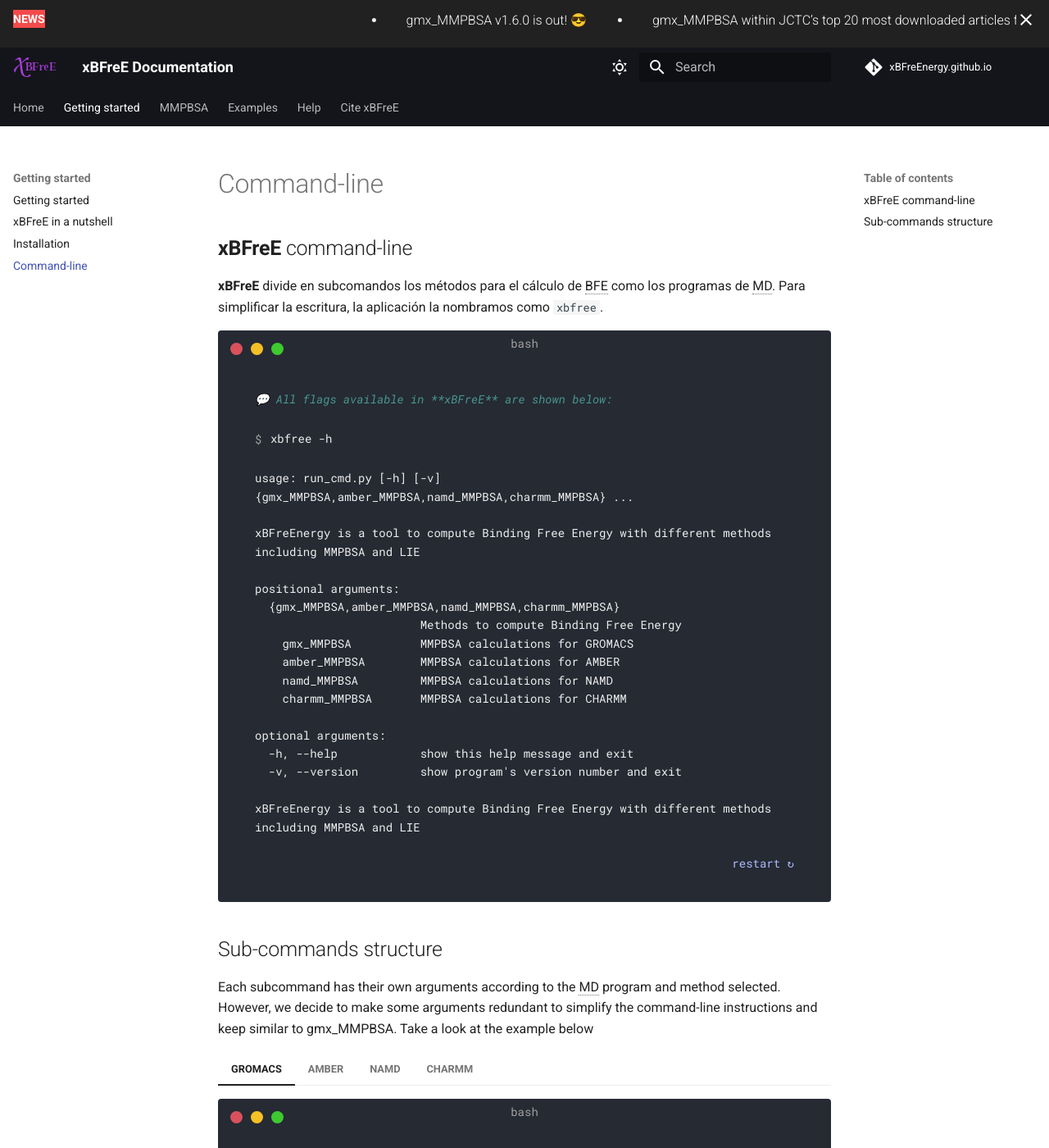
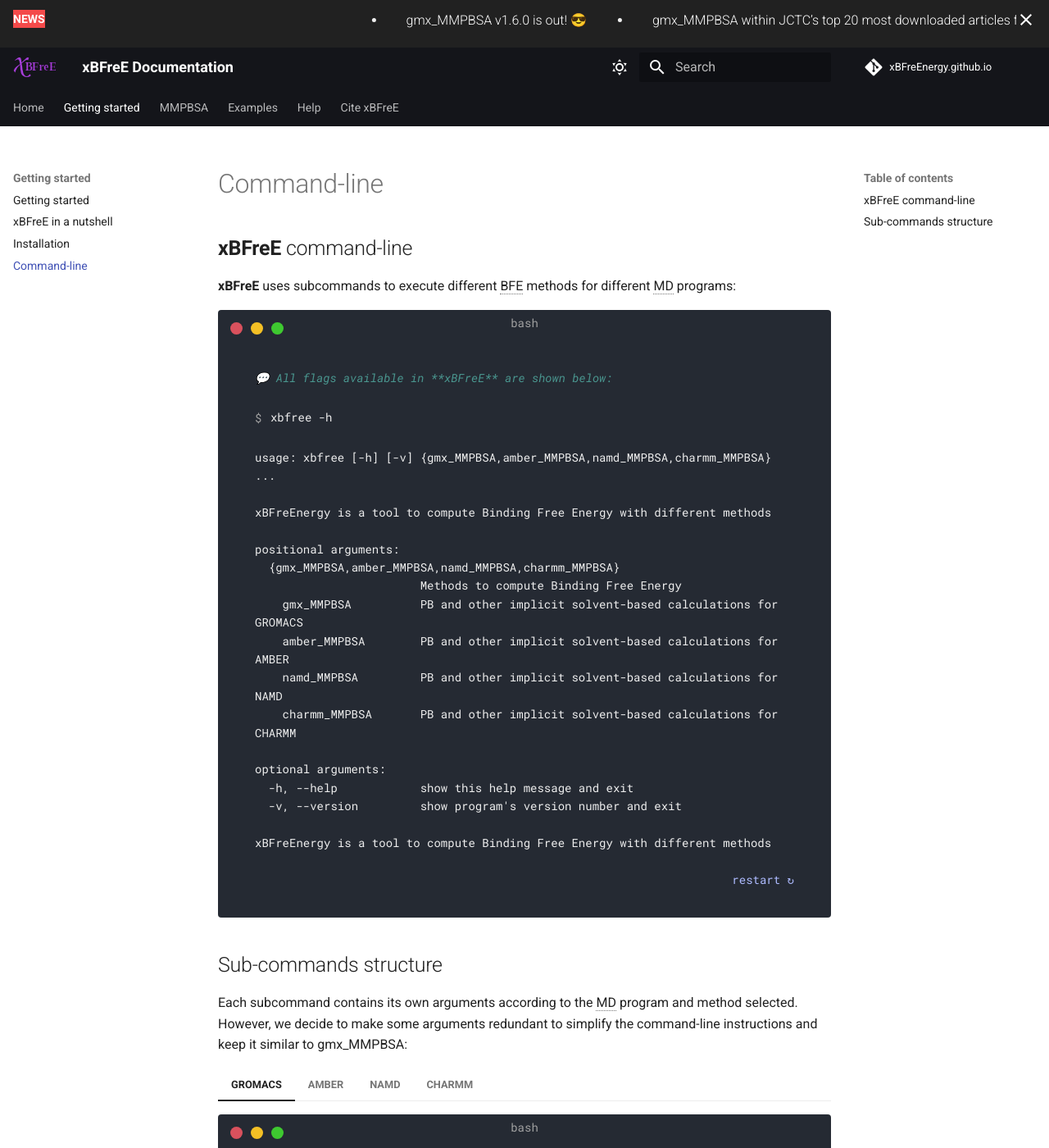
Before and after one commit to xBFreEnergy/xBFreE, an MkDocs documentation site: the page built from docs/getting-started/command-line.md, in a window 1280 px wide and 1400 px high. Shown: the whole window at 82% size. Built offline with MkDocs 1.6.1 and Material for MkDocs 9.7.7, drawn with Linux system fonts in a browser that asks for light colours; the version menu is left out; some of the changed text lies outside the part shown.

Commit message:
polishing Getting started

````diff
--- a/docs/getting-started/command-line.md
+++ b/docs/getting-started/command-line.md
@@ -4,8 +4,7 @@
 ---
 
 ## **xBFreE** command-line
-**xBFreE** divide en subcomandos los métodos para el cálculo de BFE como los programas de MD. Para simplificar la
-escritura, la aplicación la nombramos como `xbfree`.
+**xBFreE** uses subcommands to execute different BFE methods for different MD programs:
 
 <div class="termy">
     ```console
@@ -13,32 +12,31 @@
 
     $ xbfree -h
 
-    usage: run_cmd.py [-h] [-v] {gmx_MMPBSA,amber_MMPBSA,namd_MMPBSA,charmm_MMPBSA} ...
+    usage: xbfree [-h] [-v] {gmx_MMPBSA,amber_MMPBSA,namd_MMPBSA,charmm_MMPBSA} ...
 
-    xBFreEnergy is a tool to compute Binding Free Energy with different methods including MMPBSA and LIE
+    xBFreEnergy is a tool to compute Binding Free Energy with different methods
 
     positional arguments:
       {gmx_MMPBSA,amber_MMPBSA,namd_MMPBSA,charmm_MMPBSA}
                             Methods to compute Binding Free Energy
-        gmx_MMPBSA          MMPBSA calculations for GROMACS
-        amber_MMPBSA        MMPBSA calculations for AMBER
-        namd_MMPBSA         MMPBSA calculations for NAMD
-        charmm_MMPBSA       MMPBSA calculations for CHARMM
+        gmx_MMPBSA          PB and other implicit solvent-based calculations for GROMACS
+        amber_MMPBSA        PB and other implicit solvent-based calculations for AMBER
+        namd_MMPBSA         PB and other implicit solvent-based calculations for NAMD
+        charmm_MMPBSA       PB and other implicit solvent-based calculations for CHARMM
 
     optional arguments:
       -h, --help            show this help message and exit
       -v, --version         show program's version number and exit
 
-    xBFreEnergy is a tool to compute Binding Free Energy with different methods including MMPBSA and LIE
+    xBFreEnergy is a tool to compute Binding Free Energy with different methods
     ```
 
 
 </div>
 
 ## Sub-commands structure
-Each subcommand has their own arguments according to the MD program and method selected. However, we decide to make
-some arguments redundant to simplify the command-line instructions and keep similar to gmx_MMPBSA. Take a look at
-the example below
+Each subcommand contains its own arguments according to the MD program and method selected. However, we decide to make
+some arguments redundant to simplify the command-line instructions and keep it similar to gmx_MMPBSA:
 
 === "GROMACS"
 
@@ -67,7 +65,7 @@
 
           -i FILE               MM/PBSA input file.
           -xvvfile XVVFILE      XVV file for 3D-RISM.
-          -o FILE               Output file with selected method (MMPBSA or LIE) statistics.
+          -o FILE               Output file with statistics for the selected method.
           -do FILE              Output file for decomposition statistics summary.
           -eo FILE              CSV-format output of all energy terms for every frame in every calculation. File name forced to end in [.csv]. This file is only written when specified on the command-line.
           -deo FILE             CSV-format output of all energy terms for each printed residue in decomposition calculations. File name forced to end in [.csv]. This file is only written when specified on the command-line.
@@ -80,7 +78,7 @@
           --input-file-help     Print all available options in the input file.
           --clean               Clean temporary files and quit.
 
-        xBFreEnergy is a tool to compute Binding Free Enrgy with different methods including MMPBSA and LIE
+        xBFreEnergy is a tool to compute Binding Free Enrgy with different methods
         ```
     </div>
 
@@ -110,7 +108,7 @@
 
           -i FILE               MM/PBSA input file.
           -xvvfile XVVFILE      XVV file for 3D-RISM.
-          -o FILE               Output file with selected method (MMPBSA or LIE) statistics.
+          -o FILE               Output file with statistics for the selected method.
           -do FILE              Output file for decomposition statistics summary.
           -eo FILE              CSV-format output of all energy terms for every frame in every calculation. File name forced to end in [.csv]. This file is only written when specified on the command-line.
           -deo FILE             CSV-format output of all energy terms for each printed residue in decomposition calculations. File name forced to end in [.csv]. This file is only written when specified on the command-line.
@@ -123,7 +121,7 @@
           --input-file-help     Print all available options in the input file.
           --clean               Clean temporary files and quit.
 
-        xBFreEnergy is a tool to compute Binding Free Enrgy with different methods including MMPBSA and LIE
+        xBFreEnergy is a tool to compute Binding Free Enrgy with different methods
         ```
     </div>
 
@@ -153,7 +151,7 @@
 
           -i FILE               MM/PBSA input file.
           -xvvfile XVVFILE      XVV file for 3D-RISM.
-          -o FILE               Output file with selected method (MMPBSA or LIE) statistics.
+          -o FILE               Output file with statistics for the selected method.
           -do FILE              Output file for decomposition statistics summary.
           -eo FILE              CSV-format output of all energy terms for every frame in every calculation. File name forced to end in [.csv]. This file is only written when specified on the command-line.
           -deo FILE             CSV-format output of all energy terms for each printed residue in decomposition calculations. File name forced to end in [.csv]. This file is only written when specified on the command-line.
@@ -166,7 +164,7 @@
           --input-file-help     Print all available options in the input file.
           --clean               Clean temporary files and quit.
 
-        xBFreEnergy is a tool to compute Binding Free Enrgy with different methods including MMPBSA and LIE
+        xBFreEnergy is a tool to compute Binding Free Enrgy with different methods
         ```
     </div>
 
@@ -196,7 +194,7 @@
 
           -i FILE               MM/PBSA input file.
           -xvvfile XVVFILE      XVV file for 3D-RISM.
-          -o FILE               Output file with selected method (MMPBSA or LIE) statistics.
+          -o FILE               Output file with statistics for the selected method.
           -do FILE              Output file for decomposition statistics summary.
           -eo FILE              CSV-format output of all energy terms for every frame in every calculation. File name forced to end in [.csv]. This file is only written when specified on the command-line.
           -deo FILE             CSV-format output of all energy terms for each printed residue in decomposition calculations. File name forced to end in [.csv]. This file is only written when specified on the command-line.
@@ -209,6 +207,6 @@
           --input-file-help     Print all available options in the input file.
           --clean               Clean temporary files and quit.
 
-        xBFreEnergy is a tool to compute Binding Free Enrgy with different methods including MMPBSA and LIE
+        xBFreEnergy is a tool to compute Binding Free Enrgy with different methods
         ```
     </div>
````
Also changed, not shown: other parts of docs/getting-started/command-line.md (+4 -4 lines), docs/getting-started/getting-started.md (+31 -17 lines), docs/getting-started/installation.md (+148 -322 lines), docs/getting-started/summary.md (+5 -5 lines).
